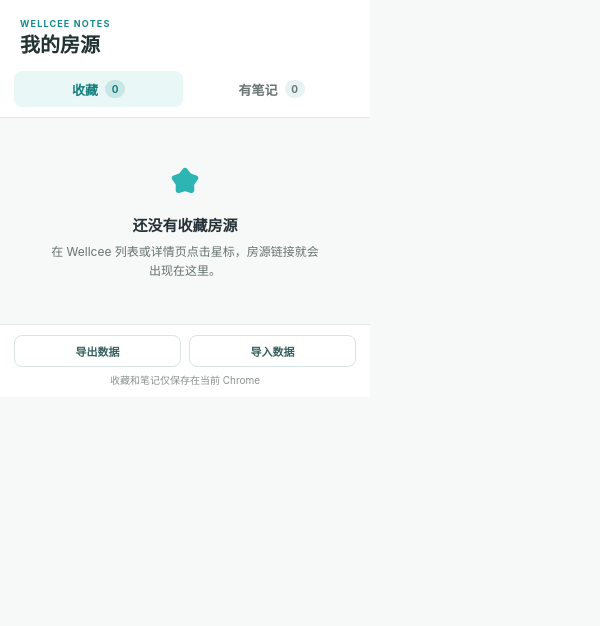
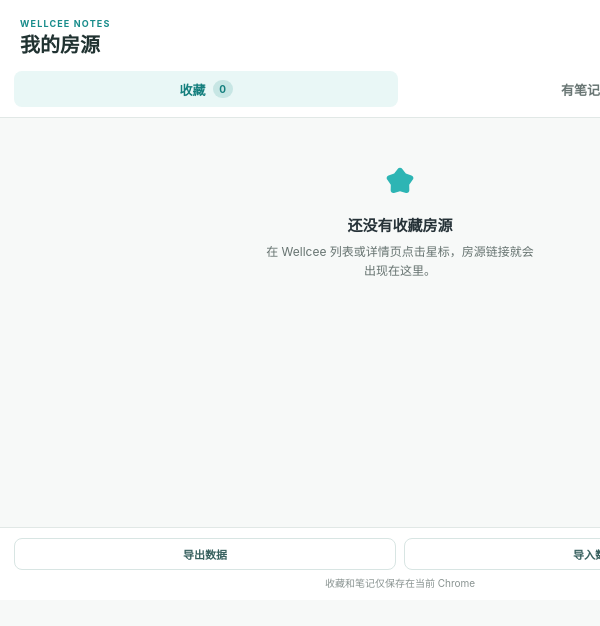
Before and after one commit to undermoonn/wellcee-apartment-notes, a browser extension: page popup/popup.html in a window 400 px wide. Shown: the top 626 px of the page, 600 px wide, since content can reach past the window. Drawn offline with Linux system fonts and the light colour scheme.

Commit message:
style: maximize extension popup size

```diff
--- a/popup/popup.css
+++ b/popup/popup.css
@@ -1,4 +1,8 @@
 :root {
+  width: 800px;
+  height: 600px;
+  max-height: 600px;
+  overflow: hidden;
   color: #263238;
   font-family: -apple-system, BlinkMacSystemFont, "Segoe UI", sans-serif;
   background: #f7f9f8;
@@ -9,9 +13,10 @@
 }
 
 body {
-  width: 370px;
-  min-height: 260px;
-  max-height: 590px;
+  display: flex;
+  flex-direction: column;
+  width: 100%;
+  height: 100%;
   margin: 0;
   background: #f7f9f8;
 }
@@ -94,7 +99,8 @@ h1 {
 }
 
 main {
-  max-height: 390px;
+  min-height: 0;
+  flex: 1;
   overflow: hidden;
 }
 
@@ -102,6 +108,7 @@ main {
   display: flex;
   align-items: flex-start;
   width: 100%;
+  height: 100%;
   transform: translateX(0);
   transition: transform 220ms cubic-bezier(0.22, 0.8, 0.32, 1);
   will-change: transform;
@@ -114,7 +121,7 @@ main {
 .view-panel {
   flex: 0 0 100%;
   width: 100%;
-  max-height: 390px;
+  height: 100%;
   overflow-x: hidden;
   overflow-y: auto;
 }
```
